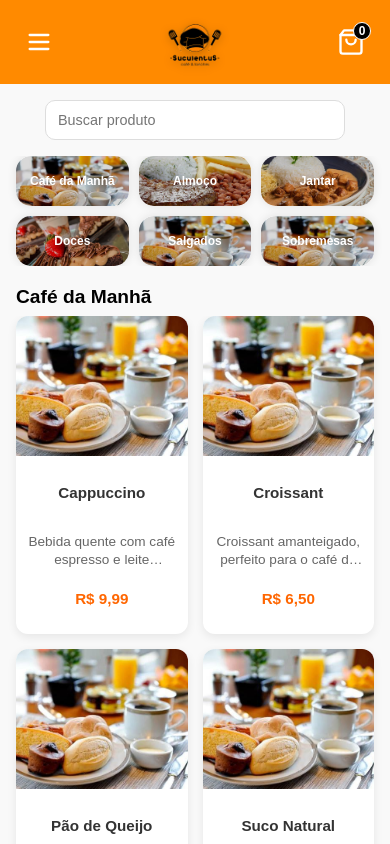
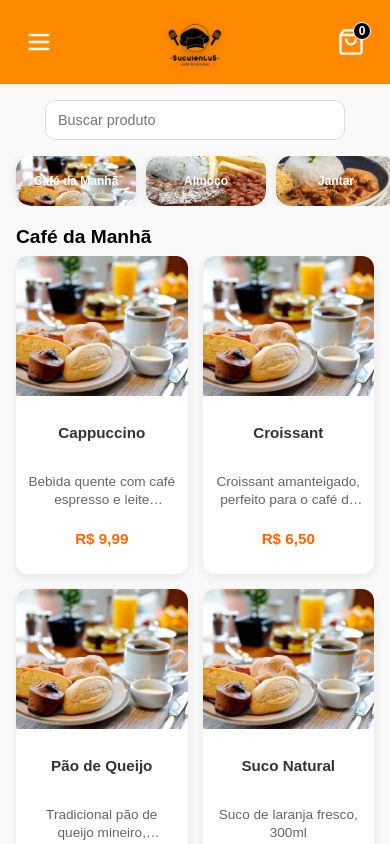
Before and after one commit to projetosoftware2025/sistema-pedidos-frontend, a React (Create React App) app: page / in a window 390 px wide. Built offline with nearby package versions, Linux system fonts and the light colour scheme.

Commit message:
Subindo ajustes no visual do site

```diff
--- a/src/components/Header/index.tsx
+++ b/src/components/Header/index.tsx
@@ -19,7 +19,7 @@ interface HeaderProps {
 export const HeaderComponent: React.FC<HeaderProps> = ({ device }) => {
   const navigate = useNavigate();
   const dispatch = useDispatch();
-  const [showSideBar, setShowSideBar] = useState(false);
+  const isSidebarOpen = useSelector((state: RootState) => state.app.isSidebarOpen);
 
   const user: UserInterface = useSelector(
     (state: RootState) => state.auth.user
@@ -73,11 +73,10 @@ export const HeaderComponent: React.FC<HeaderProps> = ({ device }) => {
         <div
           className={styles.menuIcon}
           onClick={() => {
-            setShowSideBar(!showSideBar);
-            dispatch(setSideBar(!showSideBar));
+            dispatch(setSideBar(true));
           }}
         >
-          {showSideBar ? <X size={28} color="white" /> : <Menu size={28} color="white" />}
+          {isSidebarOpen ? <X size={28} color="white" /> : <Menu size={28} color="white" />}
         </div>
 
         <div className={styles.logoContainer}>
--- a/src/components/SidebarComponent/index.module.css
+++ b/src/components/SidebarComponent/index.module.css
@@ -23,7 +23,6 @@
   top: 0;
   left: -300px; /* escondido inicialmente */
   width: 260px;
-  margin-top: 10vh;
   height: 100vh;
   background: #fff;
   color: #333;
--- a/src/components/SidebarComponent/index.tsx
+++ b/src/components/SidebarComponent/index.tsx
@@ -5,35 +5,62 @@ import { DeviceType } from "../../app/models/types/DeviceType";
 
 interface SidebarProps {
   isOpen: boolean;
-  device: DeviceType
+  onClose: () => void;
+  device: DeviceType;
 }
 
-export const SidebarComponent: React.FC<SidebarProps> = ({ isOpen, device }) => {
+export const SidebarComponent: React.FC<SidebarProps> = ({ isOpen, onClose, device }) => {
   const navigate = useNavigate();
+
   return (
     <>
-      <div className={`${styles.sidebar} ${isOpen ? styles.open : ""}`}>
+      {/* Fundo escuro */}
+      {isOpen && (
+        <div
+          className={`${styles.overlay} ${isOpen ? styles.show : ""}`}
+          onClick={
+            onClose
+          }// fecha ao clicar fora
+        />
+      )}
+
+      {/* Sidebar lateral */}
+      <div
+        className={`${styles.sidebar} ${isOpen ? styles.open : ""}`}
+        onClick={(e) => e.stopPropagation()} // impede fechar ao clicar dentro
+      >
         <ul>
-
-          {device == "desktop" ?
-          // desktop
-          <>
-            <li onClick={() => {
-              navigate("/")
-            }}>Gerenciamento de Pedidos</li>
-            <li onClick={() => {
-              navigate("/login")
-            }}>Sair</li>
-          </>
-            :
-            // mobile
-          <>
-            <li onClick={() => {
-              navigate("/meus-pedidos")
-            }}>Meus Pedidos</li>
-          </>
-
-          }
+          {device === "desktop" ? (
+            <>
+              <li
+                onClick={() => {
+                  navigate("/");
+                  onClose();
+                }}
+              >
+                Gerenciamento de Pedidos
+              </li>
+              <li
+                onClick={() => {
+                  navigate("/login");
+                  onClose();
+                }}
+              >
+                Sair
+              </li>
+            </>
+          ) : (
+            <>
+              <li
+                onClick={() => {
+                  navigate("/meus-pedidos");
+                  onClose();
+                }}
+              >
+                Meus Pedidos
+              </li>
+            </>
+          )}
         </ul>
       </div>
     </>
--- a/src/index.tsx
+++ b/src/index.tsx
@@ -1,12 +1,10 @@
 import ReactDOM from "react-dom/client";
 import "./index.css";
 import { Provider } from "react-redux";
-// Importamos a store e o persistor (que precisa ser exportado do store.ts)
 import store, { persistor } from "./redux/store";
 import { RouterProvider } from "react-router-dom";
 import { AppRoutes } from "./routes/AppRoutes";
 import { ToastContainer } from "react-toastify";
-// Importamos o PersistGate para segurar a renderização até o estado ser carregado
 import { PersistGate } from 'redux-persist/integration/react';
 
 const root = ReactDOM.createRoot(
@@ -15,13 +13,10 @@ const root = ReactDOM.createRoot(
 
 root.render(
   <Provider store={store}>
-    {/* 1. Usamos o PersistGate aqui */}
     <PersistGate loading={null} persistor={persistor}>
-
-      {/* 2. O conteúdo que depende do estado (rotas, toasts) fica dentro dele */}
       <ToastContainer
-        position="top-right"
-        autoClose={3000}
+        position="bottom-right"
+        autoClose={2000}
         hideProgressBar={false}
         newestOnTop={false}
         closeOnClick
--- a/src/views/Home/index.module.css
+++ b/src/views/Home/index.module.css
@@ -59,34 +59,41 @@
   box-shadow: 0 0 5px rgba(255, 102, 0, 0.2);
 }
 
-/* --- CATEGORIAS --- */
 .containerItens {
-  display: grid;
-  grid-template-columns: repeat(auto-fill, minmax(100px, 1fr));
+  display: flex;
+  flex-wrap: nowrap;      /* itens na mesma linha */
   gap: 10px;
   width: 100%;
   padding: 0 16px;
   box-sizing: border-box;
-  overflow: hidden;
-  justify-items: center; /* centraliza os itens na coluna */
+  overflow-x: auto;       /* scroll horizontal */
+  -webkit-overflow-scrolling: touch; /* suaviza no mobile */
+  scroll-behavior: smooth;
+}
+
+.containerItens::-webkit-scrollbar {
+  height: 6px;
+}
+
+.containerItens::-webkit-scrollbar-thumb {
+  background: rgba(0,0,0,0.2);
+  border-radius: 3px;
 }
 
 .containerItem {
+  flex: 0 0 auto; /* importante */
+  width: 120px;   /* largura fixa para scroll */
+  height: 100px;
   display: flex;
-  flex-direction: column;
   align-items: center;
   justify-content: center;
   font-size: 12px;
   font-weight: bold;
   border-radius: 15px;
-  height: 100px;
-  width: 100%; /* garante que respeite o grid */
-  max-width: 130px; /* evita estourar a tela */
   color: white;
   background-size: cover;
   background-position: center;
-  background-repeat: no-repeat;
-  box-shadow: 0 0 10px rgba(0, 0, 0, 0.1);
+  box-shadow: 0 0 10px rgba(0,0,0,0.1);
   cursor: pointer;
   transition: transform 0.2s, filter 0.2s;
   position: relative;
@@ -94,23 +101,6 @@
   text-align: center;
 }
 
-.containerItem::before {
-  content: "";
-  position: absolute;
-  inset: 0;
-  background: rgba(0, 0, 0, 0.15);
-  border-radius: 15px;
-}
-
-.itemText {
-  position: relative;
-  z-index: 1;
-}
-
-.containerItem:hover {
-  transform: scale(1.05);
-  filter: brightness(1.1);
-}
 
 /* --- ÁREA SCROLLÁVEL DE PRODUTOS --- */
 .produtosWrapper {
--- a/src/views/Home/index.tsx
+++ b/src/views/Home/index.tsx
@@ -17,6 +17,7 @@ import { QuantidadeModal } from "../../components/QuantidadeModal/index";
 import { addToCart } from "../../redux/reducers/cartReducer";
 import { DeviceType } from "../../app/models/types/DeviceType";
 import { formatarReal } from "../../utils/formatarReal";
+import { setSideBar } from "../../redux/reducers/appReducer";
 
 
 interface ItemImage {
@@ -225,8 +226,10 @@ export const HomeView = () => {
       <div className={styles.containerBox}>
         <SidebarComponent
           isOpen={isSidebarOpen}
+          onClose={() => dispatch(setSideBar(false))}
           device={device}
         />
+
         {device == "mobile" ?
           <>
             <div className={styles.inputGroup}>
@@ -242,16 +245,18 @@ export const HomeView = () => {
             </div>
 
             <div className={styles.containerItens}>
-              {
-                itens.map((item) => (
-                  <div key={item.id} className={styles.containerItem} style={{ backgroundImage: `url(${item.imagem})` }} onClick={() => {
-                    selecionarCategoria(item);
-                  }}>
-                    <span className={styles.itemText}>{item.nome}</span>
-                  </div>
-                ))
-              }
+              {itens.map((item) => (
+                <div
+                  key={item.id}
+                  className={styles.containerItem}
+                  style={{ backgroundImage: `url(${item.imagem})` }}
+                  onClick={() => selecionarCategoria(item)}
+                >
+                  <span className={styles.itemText}>{item.nome}</span>
+                </div>
+              ))}
             </div>
+
 
             <div>
               <div style={{
@@ -259,7 +264,7 @@ export const HomeView = () => {
                 marginBottom: "8px",
                 fontSize: "1.2rem",
                 fontWeight: "bold",
-                paddingLeft:  "16px"
+                paddingLeft: "16px"
               }}>{categotiaSelecionada!.nome}</div>
 
 
--- a/src/views/Login/index.module.css
+++ b/src/views/Login/index.module.css
@@ -22,7 +22,7 @@
   border-radius: 20px;
   box-shadow: 0 8px 30px rgba(0, 0, 0, 0.25);
   width: 100%;
-  max-width: 600px;
+  max-width: 500px;
   display: flex;
   flex-direction: column;
   gap: 20px;
@@ -56,7 +56,7 @@
 
 /* Logo */
 .logo {
-  width: 300px;
+  width: 100px;
   max-width: 90%;
   margin: 0 auto 15px;
   filter: drop-shadow(0 2px 5px rgba(0, 0, 0, 0.2));
@@ -71,7 +71,7 @@
 .form {
   display: flex;
   flex-direction: column;
-  gap: 14px;
+  gap: 10px;
 }
 
 /* Input */
@@ -89,7 +89,7 @@ input {
   outline: none;
   background: #fafafa;
   color: #333;
-  font-size: 1rem;
+  font-size: 0.7rem;
   transition: all 0.3s ease;
 }
 
@@ -143,7 +143,7 @@ input:focus {
   display: flex;
   justify-content: flex-end;
   align-items: center;
-  margin-top: -5px;
+  margin-top: 15px;
   margin-bottom: 10px;
 }
 
@@ -173,6 +173,7 @@ input:focus {
   font-size: 1rem;
   border-radius: 10px;
   cursor: pointer;
+  margin-top: 10px;
   transition: all 0.3s ease;
   box-shadow: 0 4px 10px rgba(255, 102, 0, 0.3);
 }
--- a/src/views/RecuperarAcesso/index.module.css
+++ b/src/views/RecuperarAcesso/index.module.css
@@ -22,7 +22,7 @@
   border-radius: 22px;
   box-shadow: 0 5px 20px rgba(0, 0, 0, 0.25);
   width: 100%;
-  max-width: 340px;
+  max-width: 500px;
   display: flex;
   flex-direction: column;
   align-items: center;
@@ -39,7 +39,7 @@
 
 /* === LOGO === */
 .logo {
-  width: 120px;
+  width: 100px;
   height: auto;
   margin-bottom: 0.5rem;
   filter: drop-shadow(0 3px 8px rgba(0, 0, 0, 0.25));
@@ -58,6 +58,7 @@
 .description {
   font-size: 0.85rem;
   color: #444;
+  max-width: 260px;
   line-height: 1.4;
   margin-bottom: 0.8rem;
   text-align: center;
@@ -67,9 +68,10 @@
 .form {
   display: flex;
   flex-direction: column;
-  align-items: center;
-  gap: 0.8rem;
+  align-items: start;
+  gap: 0.2rem;
   width: 100%;
+  color: #505050;
 }
 
 /* === INPUT === */
@@ -77,7 +79,7 @@
   width: 100%;
   padding: 10px 12px;
   border: 2px solid #ccc;
-  border-radius: 12px;
+  border-radius: 10px;
   outline: none;
   transition: border-color 0.25s ease;
   font-size: 0.95rem;
@@ -98,7 +100,7 @@
   font-weight: 600;
   font-size: 0.9rem;
   animation: fadeError 0.4s ease-in-out;
-  margin-top: -4px;
+  margin-top: 4px;
 }
 
 @keyframes shake {
@@ -118,7 +120,8 @@
   padding: 12px 0;
   background: linear-gradient(90deg, #ff8a00, #e52e71);
   border: none;
-  border-radius: 25px;
+  border-radius: 10px;
+  margin-top: 20px;
   color: #fff;
   font-weight: 700;
   font-size: 1rem;
--- a/src/views/RecuperarAcesso/index.tsx
+++ b/src/views/RecuperarAcesso/index.tsx
@@ -11,7 +11,7 @@ export default function RecuperarAcesso() {
     e.preventDefault();
 
     if (email === "" || email !== "teste@exemplo.com") {
-      setError("• E-mail não cadastrado");
+      setError("E-mail não cadastrado");
     } else {
       setError("");
       alert("E-mail encontrado! Código enviado.");
```
Also changed, not shown: src/routes/AppRoutes.tsx (+4 -4 lines), src/views/Cadastro/index.module.css (+32 -25 lines).
